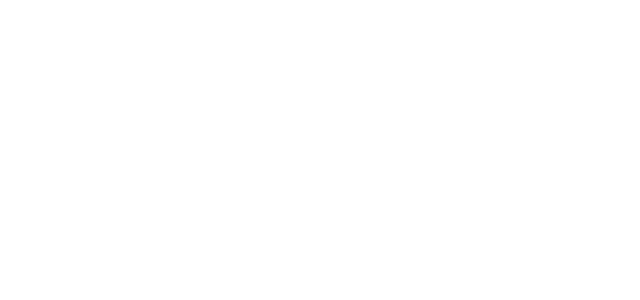
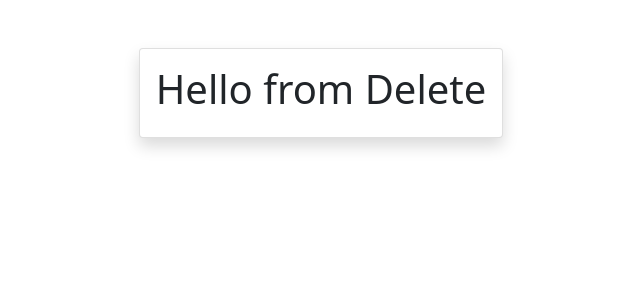
Before and after one commit to mrabara/contactlist, a React (Create React App) app: page /delete/1 in a window 1280 px wide. Shown: the top 300 px of the page, without its empty margins (319-959 px from the left). Built offline with nearby package versions, Linux system fonts and the light colour scheme.

Commit message:
add delete and edit view

```diff
--- a/src/App.js
+++ b/src/App.js
@@ -3,6 +3,7 @@ import 'bootstrap/dist/css/bootstrap.min.css';
 import { BrowserRouter as Router, Route, Switch } from 'react-router-dom';
 import { EditContact } from './components/EditContact';
 import { Home } from './components/Home';
+import { DeleteContact } from './components/DeleteContact';
 
 function App() {
   return (
@@ -10,10 +11,10 @@ function App() {
       <Router>
         <Switch>
           <Route exact path='/' component={Home} />
-          <Route path='/contact/:id' component={EditContact}/>
+          <Route exact path='/contact/:id' component={EditContact} />
+          <Route exact path='/delete/:id' component={DeleteContact} />
         </Switch>
       </Router>
-
     </>
   );
 }
--- a/src/components/Contacts.js
+++ b/src/components/Contacts.js
@@ -1,13 +1,19 @@
-import React, { useContext } from 'react'
+import React, { useContext, useState } from 'react'
 import { Button } from 'react-bootstrap'
 import { FontAwesomeIcon } from '@fortawesome/react-fontawesome';
 import { faEye, faPencilAlt, faTrashAlt } from '@fortawesome/free-solid-svg-icons';
 import { GlobalContext } from '../context/GlobalState';
 import { Link } from 'react-router-dom';
+import { DeleteContact } from './DeleteContact';
 
 
 export const Contacts = ({ contact }) => {
     const { viewContact } = useContext(GlobalContext);
+    const [cont, setCont] = useState(contact);
+
+    const deleteContact = (contact) => {
+        setCont(contact);
+    }
 
     return (
         <tr>
@@ -23,7 +29,9 @@ export const Contacts = ({ contact }) => {
                     <Link to={`/contact/${contact.id}`}>
                         <Button className='text-success btn-light' ><FontAwesomeIcon icon={faPencilAlt} /></Button>
                     </Link>
-                    <Button className='text-danger btn-light' size='sm'> <FontAwesomeIcon icon={faTrashAlt} /> </Button>
+                    <Link to={`/delete/${contact.id}`}>
+                        <Button className='text-danger btn-light' size='sm' onClick={() => deleteContact(contact) }> <FontAwesomeIcon icon={faTrashAlt} /> </Button>
+                    </Link>
                 </div>
             </td>
         </tr>
--- /dev/null
+++ b/src/components/DeleteContact.js
@@ -0,0 +1,25 @@
+import React, { useContext } from 'react'
+import { GlobalContext } from '../context/GlobalState'
+import { Button, Card, Form } from 'react-bootstrap';
+
+export const DeleteContact = ({match}) => {
+    const { deleteContact, contacts } = useContext(GlobalContext);
+    const contactId = match.params.id;
+
+
+
+
+    return (
+        <div className='container'>
+            <div className="row">
+                <div className="col d-flex justify-content-center">
+                    <Card className='mt-5 shadow'>
+                        <Card.Body>
+                            <h1>Hello from Delete</h1>
+                        </Card.Body>
+                    </Card>
+                </div>
+            </div>
+        </div>
+    )
+}
--- a/src/components/EditContact.js
+++ b/src/components/EditContact.js
@@ -2,8 +2,8 @@ import React, { useContext, useState } from 'react'
 import { Button, Card, Form } from 'react-bootstrap';
 import { GlobalContext } from '../context/GlobalState'
 
-export const EditContact = ({ match }) => {
-    const { EditContact, locations, contacts} = useContext(GlobalContext);
+export const EditContact = ({ match}) => {
+    const { EditContact, locations} = useContext(GlobalContext);
     const contactId = match.params.id;
     const [fname, setFname] = useState('');
     const [email, setEmail] = useState('');
@@ -11,18 +11,16 @@ export const EditContact = ({ match }) => {
     const [location, setLocation] = useState('');
     const [registered, setRegistered] = useState('');
 
-    const contact = contacts.filter(contact => {
-        return contact.id === contactId;
-    })
 
-    console.log(contact);
+
+
 
 
     return (
         <div className='container'>
             <div className="row">
                 <div className="col d-flex justify-content-center">
-                    <Card className='w-50 mt-5'>
+                    <Card className='w-50 mt-5 shadow'>
                         <Card.Body>
                             <Card.Title>Edit Contact</Card.Title>
                             <Form>
```
